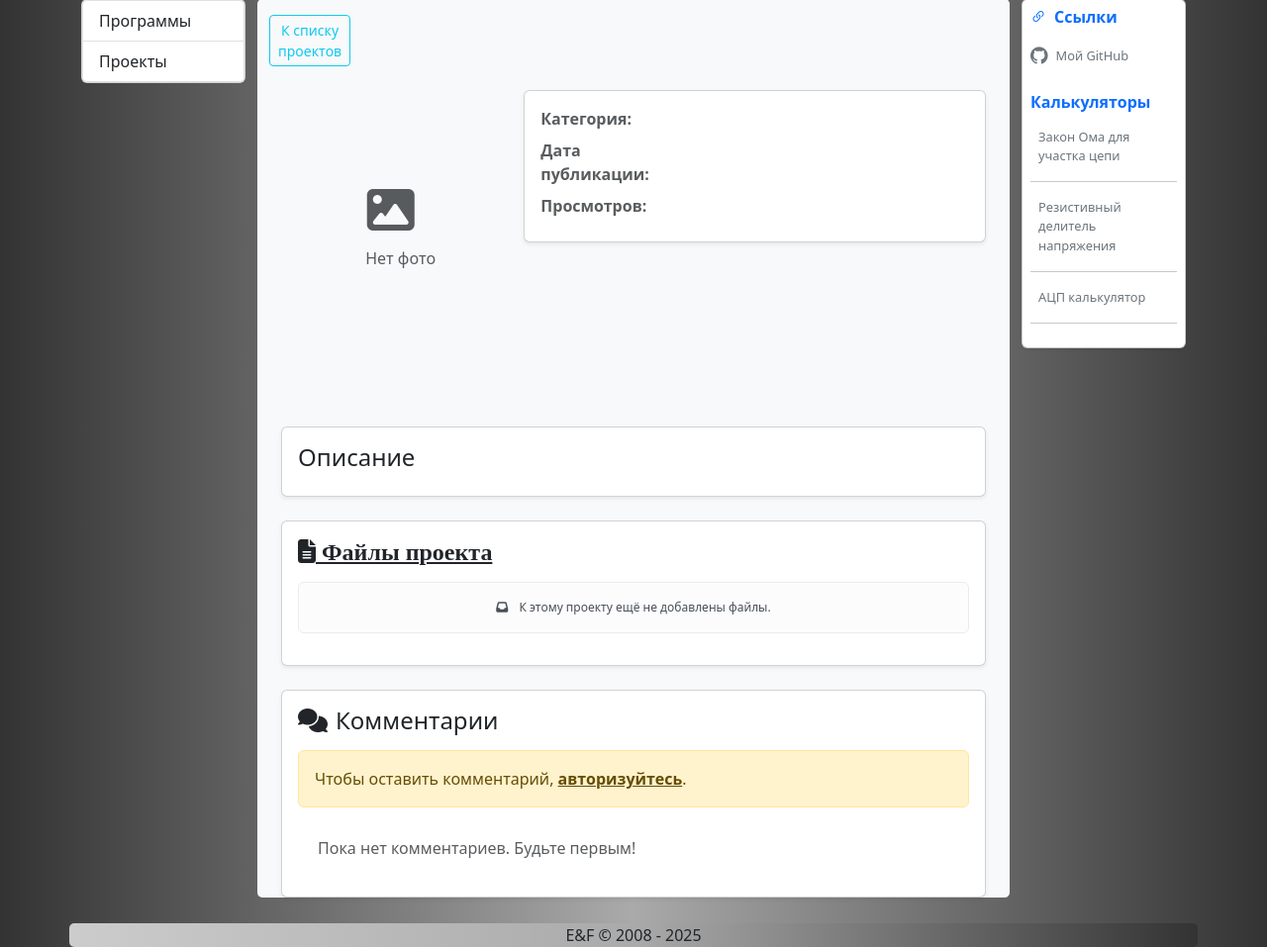
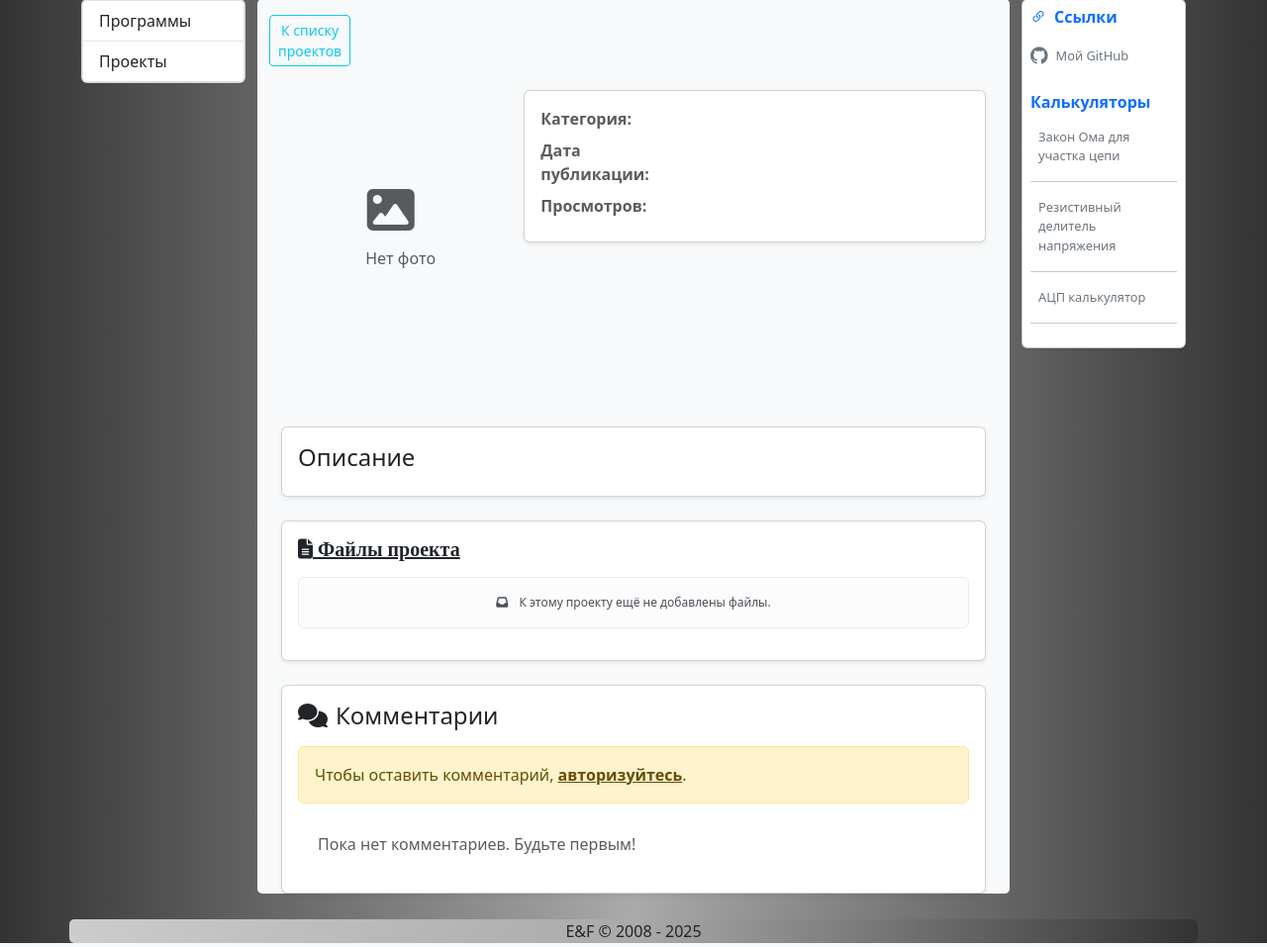
Before and after one commit to eskealexey/eske70ru, a Django app: template eske70ru/templates/projects/project_detail.html in a window 1280 px wide. Shown: the part 143-1100 px from the top of the page at 99% size. Run offline with Django 5.2, Linux system fonts and the light colour scheme; the template is opened without the code that fills it, so the values that code supplies are empty; some libraries are stand-ins or nearby versions.

Commit message:
небольшое исправление

```diff
--- a/eske70ru/projects/models.py
+++ b/eske70ru/projects/models.py
@@ -148,6 +148,7 @@ class ProjectFile(models.Model):
         ('firmware', 'Прошивка'),
         ('model', '3D-модель'),
         ('image', 'Изображение'),
+        ('arxiv', 'Архив проекта'),
         ('other', 'Другое'),
     ]
 
--- a/eske70ru/templates/projects/project_detail.html
+++ b/eske70ru/templates/projects/project_detail.html
@@ -79,13 +79,13 @@
     <!-- Файлы проекта -->
 <div class="card mb-4 shadow-sm">
     <div class="card-body">
-        <h4 class="card-title">
+        <h5 class="card-title">
             <i class="fas fa-file-alt me-2"><u> Файлы проекта</u></i>
 
             {% if files_count > 0 %}
                 <span class="badge bg-secondary">{{ files_count }}</span>
             {% endif %}
-        </h4>
+        </h5>
 
         {% if files_count > 0 %}
             {% for file_type, data in files_by_type.items %}
```
